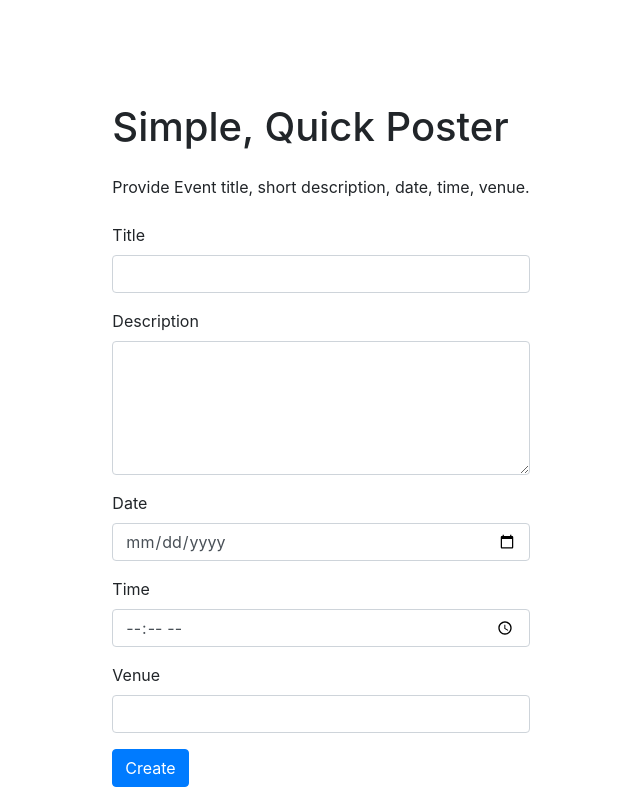
After one commit to Naftali-B/simple_poster, a Django app: page /details in a window 1280 px wide. The commit adds this page. Shown: the whole page, without its empty margins (319-959 px from the left). Run offline with Django 5.2, Linux system fonts and the light colour scheme; some libraries are stand-ins or nearby versions.

Commit message:
styled form page

```diff
--- a/posters/urls.py
+++ b/posters/urls.py
@@ -3,9 +3,9 @@ from . import views
 
 urlpatterns = [
     path('quick_create', views.quick_create, name='quick_create'),
+    path('details', views.details, name='details'),
     path('simple_quick', views.simple_quick, name='simple_quick'),
-    path('generate_poster/<path:bg_image_url>/<str:text_color>/<str:text1>/<str:text2>/<str:text3>/<str:text4>/', views.generate_poster, name='generate_poster'),
-    path('generate_poster_two/', views.generate_poster_two, name='generate_poster_two'),
+    path('generate_poster/', views.generate_poster, name='generate_poster'),
     # path('generate_poster', views.generate_poster, name='generate_poster'),
 
 
--- a/posters/views.py
+++ b/posters/views.py
@@ -10,67 +10,15 @@ import os
 def quick_create(request):
     return render(request, 'quick_create.html')
 
+def details(request):
+    return render(request, 'details.html')
+
+
 def simple_quick(request):
     return render(request, 'simple_quick.html')
 
 
-def generate_poster(request, bg_image_url, text_color, text1, text2, text3, text4):
-    # generate_poster(request, bg_color, text_color, text1, text2, text3):
-    # Create an image with the specified background color
-    # image = Image.new('RGB', (300, 400), color=f"#{bg_color}")
-
-    # Fetch the background image from the URL
-    response = requests.get(bg_image_url)
-    bg_image = Image.open(io.BytesIO(response.content))
-
-    # Resize the background image to the desired size if necessary
-    # bg_image = bg_image.resize((300, 400))
-
-
-    # Load a font
-    font_path = os.path.join(os.path.dirname(__file__), '../static/assets/fonts/varela_round/VarelaRound-regular.ttf')
-    if not os.path.exists(font_path):
-        return HttpResponse("Font file not found.", status=500)
-
-    try:
-        font_size_big = 24
-        font_size_small = 18
-        font_big = ImageFont.truetype(font_path, font_size_big)
-        font_small = ImageFont.truetype(font_path, font_size_small)
-    except IOError:
-        return HttpResponse("Cannot load font file.", status=500)
-
-    # Initialize ImageDraw
-    # draw = ImageDraw.Draw(image)
-
-    draw = ImageDraw.Draw(bg_image)
-
-    # Define text position and color
-    text1_position = (280, 250)
-    text2_position = (280, 280)
-    text3_position = (280, 310)
-    text4_position = (280, 340)
-
-    # Draw text on the image
-    # draw.text(text1_position, text1, fill=f"#{text_color}", font=font)
-    # draw.text(text2_position, text2, fill=f"#{text_color}", font=font)
-    # draw.text(text3_position, text3, fill=f"#{text_color}", font=font)
-
-    draw.text(text1_position, text1, fill=f"#{text_color}", font=font_big)
-    draw.text(text2_position, text2, fill=f"#{text_color}", font=font_small)
-    draw.text(text3_position, text3, fill=f"#{text_color}", font=font_small)
-    draw.text(text4_position, text4, fill=f"#{text_color}", font=font_small)
-
-    # Save the image to a bytes buffer
-    buffer = io.BytesIO()
-    # image.save(buffer, format='PNG')
-    bg_image.save(buffer, format='PNG')
-    buffer.seek(0)
-
-    # Return the image as a response
-    return HttpResponse(buffer, content_type='image/png')
-
-def generate_poster_two(request):
+def generate_poster(request):
     bg_image_url = request.GET.get('bg_image_url')
     overlay_img_url = request.GET.get('overlay_img_url')
     text_color = request.GET.get('text_color')
--- /dev/null
+++ b/templates/details.html
@@ -0,0 +1,44 @@
+{% load static %}
+{% load humanize %}
+<!-- {.% load jinja_filters %} -->
+
+<!DOCTYPE html>
+<html lang="en">
+<head>
+    <meta charset="UTF-8">
+    <meta name="viewport" content="width=device-width, initial-scale=1.0">
+    <title>Simple Quick - Create Stunning Posters Instantly!</title>
+    <link rel="stylesheet" href="{% static 'assets/css/styles.css' %}?v=3">
+    <link rel="stylesheet" href="https://stackpath.bootstrapcdn.com/bootstrap/4.5.2/css/bootstrap.min.css">
+</head>
+<body>
+    <form action="{% url 'simple_quick' %}" method="POST">
+        {% csrf_token %}
+        <div style="margin-top: 90px;">
+            <h1 class="mb-4">Simple, Quick Poster</h1>
+            <p class="mb-4">Provide Event title, short description, date, time, venue.</p>
+            <div class="form-group">
+                <label for="title">Title</label>
+                <input type="text" name="title" id="title" class="form-control">
+            </div>
+            <div class="form-group">
+                <label for="description">Description</label>
+                <textarea name="description" id="description" cols="30" rows="5" class="form-control"></textarea>
+            </div>
+            <div class="form-group">
+                <label for="date">Date</label>
+                <input type="date" name="date" id="date" class="form-control">
+            </div>
+            <div class="form-group">
+                <label for="time">Time</label>
+                <input type="time" name="time" id="time" class="form-control">
+            </div>
+            <div class="form-group">
+                <label for="venue">Venue</label>
+                <input type="text" name="venue" id="venue" class="form-control">
+            </div>
+            <button type="submit" class="btn btn-primary">Create</button>
+        </div>
+    </form>
+</body>
+</html>
--- a/templates/home.html
+++ b/templates/home.html
@@ -7,7 +7,7 @@
 <head>
     <meta charset="UTF-8">
     <meta name="viewport" content="width=device-width, initial-scale=1.0">
-    <title>PosterGen - Create Stunning Posters Instantly!</title>
+    <title>Simple Quick - Create Stunning Posters Instantly!</title>
     <link rel="stylesheet" href="{% static 'assets/css/styles.css' %}?v=2">
 </head>
 <body>
@@ -19,7 +19,7 @@
             <h1>Simple, Quick Poster</h1>
             <p>Provide Event title, short description, date, time, venue.
                 We'll create a professional-looking poster.</p>
-            <a href="{% url 'simple_quick' %}" class="btn">Create</a>
+            <a href="{% url 'details' %}" class="btn">Create</a>
         </div>
     </div>
 </body>
```
Also changed, not shown: templates/simple_quick.html (+8 -8 lines).
